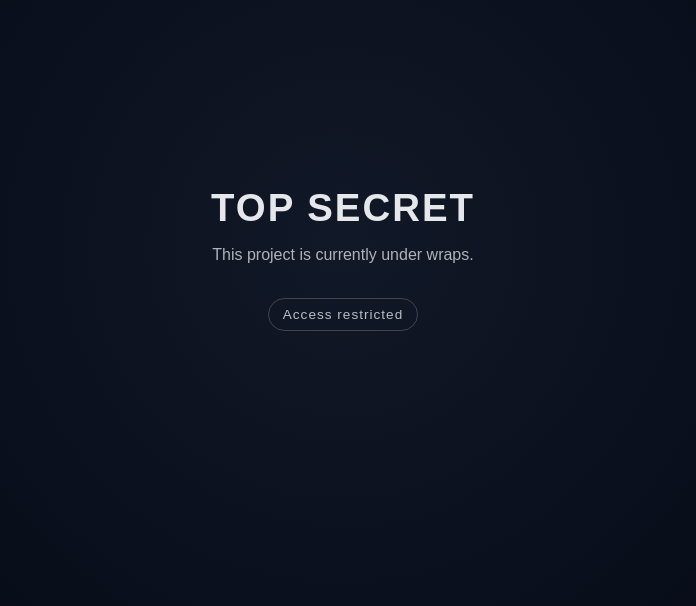
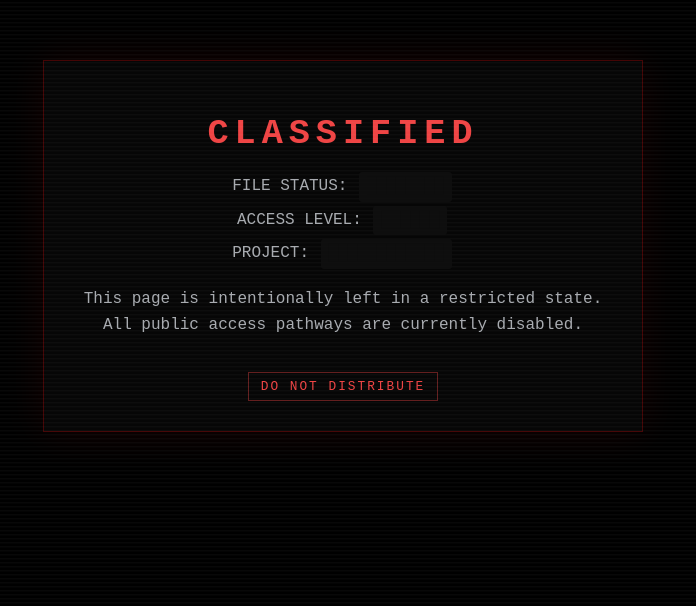
Before and after one commit to nova-labs-code/Q7mP2Z, a plain HTML site: page index.html in a window 1280 px wide. Shown: the part 154-760 px from the top of the page, without its empty margins (297-993 px from the left). Drawn offline with Linux system fonts and the light colour scheme.

Commit message:
Update index.html

```diff
--- a/index.html
+++ b/index.html
@@ -3,7 +3,7 @@
 <head>
   <meta charset="UTF-8">
   <meta name="viewport" content="width=device-width, initial-scale=1.0">
-  <title>Under Wraps</title>
+  <title>CLASSIFIED</title>
   <style>
     body {
       margin: 0;
@@ -11,44 +11,87 @@
       display: flex;
       justify-content: center;
       align-items: center;
-      font-family: Arial, Helvetica, sans-serif;
-      background: radial-gradient(circle at center, #111827, #030712);
-      color: #e5e7eb;
-      text-align: center;
+      background: #000;
+      color: #d1d5db;
+      font-family: "Courier New", monospace;
+      overflow: hidden;
+    }
+
+    .scanlines::before {
+      content: "";
+      position: fixed;
+      top: 0;
+      left: 0;
+      width: 100%;
+      height: 100%;
+      background: repeating-linear-gradient(
+        to bottom,
+        rgba(255,255,255,0.03),
+        rgba(255,255,255,0.03) 1px,
+        transparent 2px,
+        transparent 4px
+      );
+      pointer-events: none;
     }
 
     .container {
-      padding: 24px;
+      text-align: center;
+      border: 1px solid rgba(255, 0, 0, 0.25);
+      padding: 30px 40px;
+      box-shadow: 0 0 40px rgba(255, 0, 0, 0.08);
+      background: rgba(10, 10, 10, 0.6);
     }
 
     h1 {
-      font-size: 2.4rem;
-      letter-spacing: 2px;
-      margin-bottom: 12px;
+      color: #ef4444;
+      letter-spacing: 6px;
+      font-size: 2.2rem;
+      margin-bottom: 10px;
+    }
+
+    .redacted {
+      display: inline-block;
+      background: #111;
+      color: #111;
+      padding: 2px 8px;
+      border-radius: 3px;
+      margin: 2px;
     }
 
     p {
+      opacity: 0.8;
       font-size: 1rem;
-      opacity: 0.75;
+      line-height: 1.6;
     }
 
-    .seal {
+    .stamp {
       margin-top: 18px;
       display: inline-block;
-      padding: 8px 14px;
-      border: 1px solid rgba(255,255,255,0.25);
-      border-radius: 999px;
-      font-size: 0.85rem;
-      letter-spacing: 1px;
-      opacity: 0.8;
+      padding: 6px 12px;
+      border: 1px solid rgba(239, 68, 68, 0.4);
+      color: #ef4444;
+      font-size: 0.8rem;
+      letter-spacing: 2px;
     }
   </style>
 </head>
-<body>
+
+<body class="scanlines">
   <div class="container">
-    <h1>TOP SECRET</h1>
-    <p>This project is currently under wraps.</p>
-    <div class="seal">Access restricted</div>
+    <h1>CLASSIFIED</h1>
+
+    <p>
+      FILE STATUS: <span class="redacted">████████</span><br>
+      ACCESS LEVEL: <span class="redacted">██████</span><br>
+      PROJECT: <span class="redacted">████████████</span>
+    </p>
+
+    <p>
+      This page is intentionally left in a restricted state.<br>
+      All public access pathways are currently disabled.
+    </p>
+
+    <div class="stamp">DO NOT DISTRIBUTE</div>
   </div>
 </body>
 </html>
```
